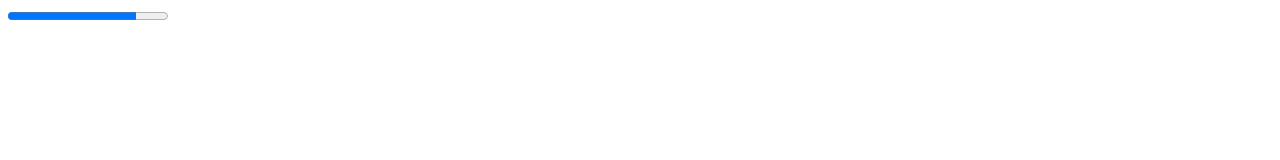
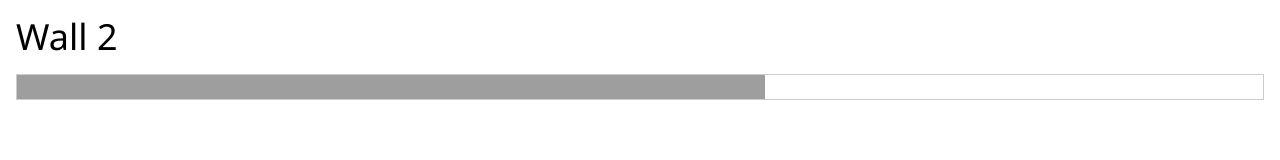
Before and after one commit to alboxer2000/GoboMC, a plain HTML site: page index.html in a window 1280 px wide. Drawn offline with nearby package versions, Linux system fonts and the light colour scheme.

Commit message:
Update index.html

```diff
--- a/index.html
+++ b/index.html
@@ -1,3 +1,17 @@
-<progress class="progress is-danger" value="80" max="100">
-  80%
-</progress>
+<!DOCTYPE html>
+<html>
+<title>W3.CSS</title>
+<meta name="viewport" content="width=device-width, initial-scale=1">
+<link rel="stylesheet" href="https://www.w3schools.com/w3css/4/w3.css">
+<body>
+<div class="w3-container">
+
+<h1>Wall 2</h1>
+
+<div class="w3-border">
+  <div class="w3-grey" style="height:24px;width:60%"></div>
+</div>
+
+</div>
+</body>
+</html>
```
